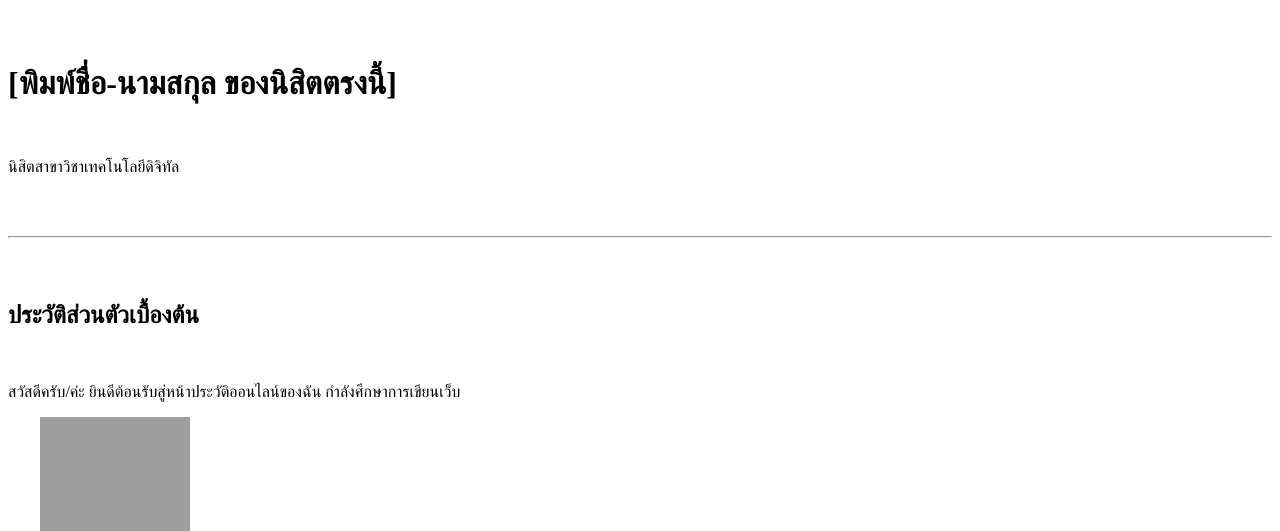
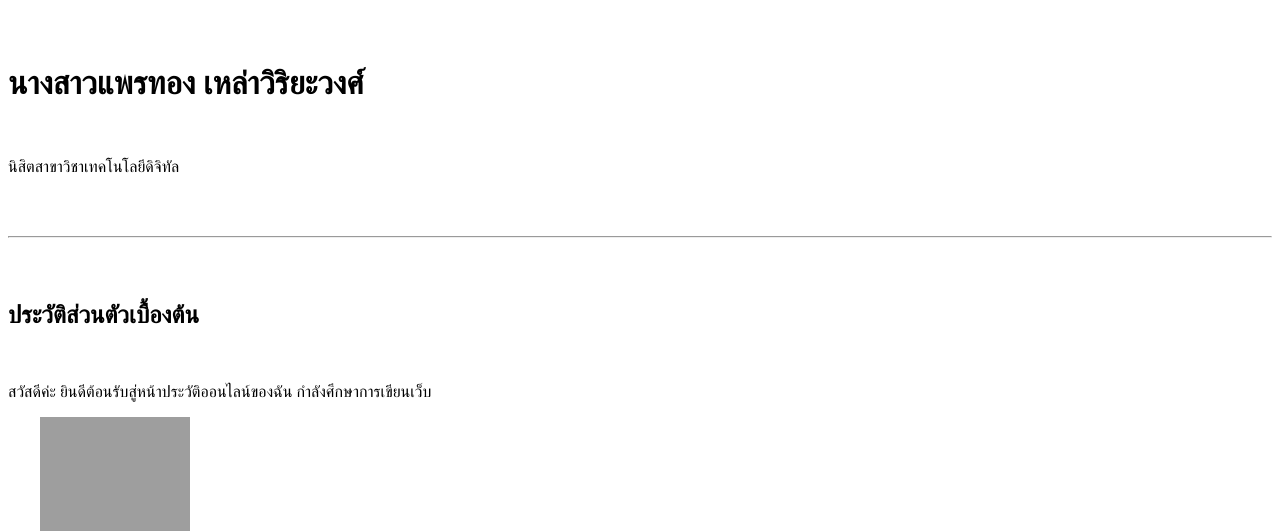
Before and after one commit to nrsx006-afk/Tests, a plain HTML site: page index.html in a window 1280 px wide. Shown: the top 531 px of the page. Drawn offline with Linux system fonts and the light colour scheme; grey boxes are pictures that could not be loaded.

Commit message:
Update index.html

```diff
--- a/index.html
+++ b/index.html
@@ -6,13 +6,13 @@
 </head>
 <body>
     <header>
-        <h1>[พิมพ์ชื่อ-นามสกุล ของนิสิตตรงนี้]</h1>
+        <h1>นางสาวแพรทอง เหล่าวิริยะวงศ์</h1>
         <p>นิสิตสาขาวิชาเทคโนโลยีดิจิทัล</p>
     </header>
     <hr>
     <main>
         <h2>ประวัติส่วนตัวเบื้องต้น</h2>
-        <p>สวัสดีครับ/ค่ะ ยินดีต้อนรับสู่หน้าประวัติออนไลน์ของฉัน กำลังศึกษาการเขียนเว็บ</p>
+        <p>สวัสดีค่ะ ยินดีต้อนรับสู่หน้าประวัติออนไลน์ของฉัน กำลังศึกษาการเขียนเว็บ</p>
 
         <img src="https://picsum.photos/150" alt="รูปโปรไฟล์ของฉัน">
         <img src="./images/Noodles.jpeg" alt="รูปโปรไฟล์ของฉัน">
```
